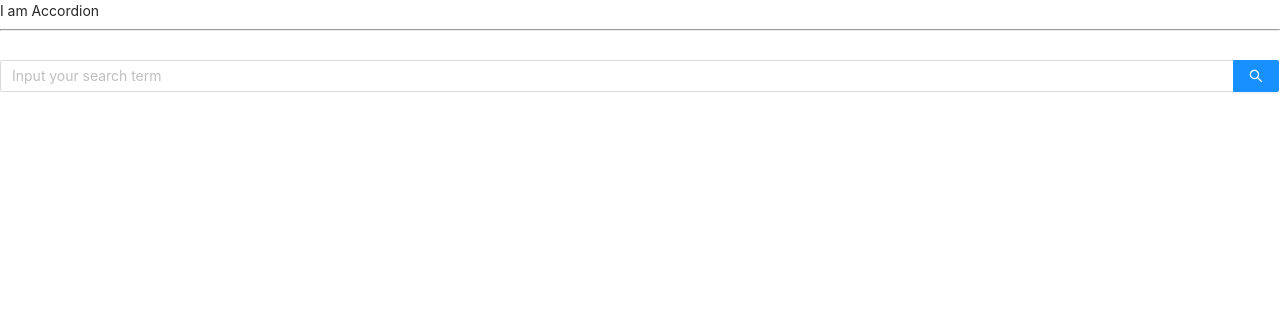
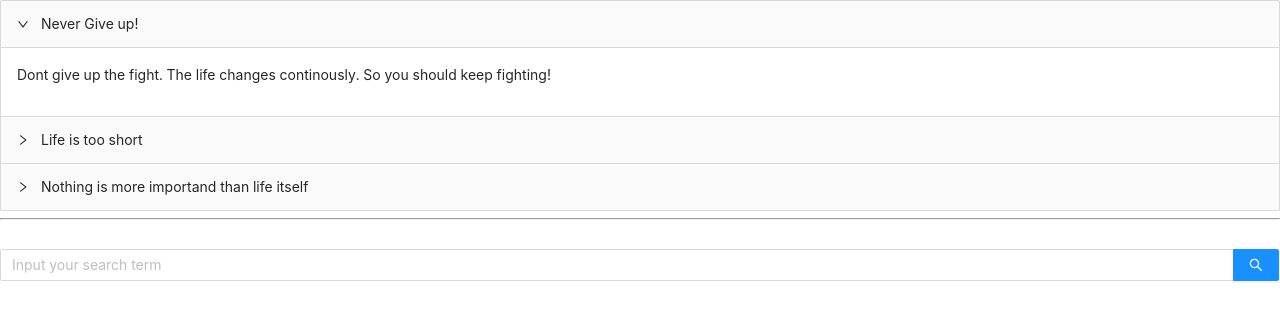
Before and after one commit to celalettin-turgut/widgets, a React (Create React App) app: page / in a window 1280 px wide. Shown: the top 320 px of the page. Built offline with nearby package versions, Linux system fonts and the light colour scheme.

Commit message:
Accordion component created

```diff
--- a/src/components/Accordion.js
+++ b/src/components/Accordion.js
@@ -1,8 +1,34 @@
-import React from "react";
+import React, { useState } from "react";
+import { Collapse } from "antd";
 import "antd/dist/antd.css"; // or 'antd/dist/antd.less'
+const { Panel } = Collapse;
 
-const Accordion = () => {
-  return <div>I am Accordion</div>;
+const Accordion = ({ data }) => {
+  const [activeIndex, setActiveIndex] = useState(1);
+  function callback(key) {
+    console.log(key);
+    setActiveIndex(key);
+  }
+
+  const renderedItems = data.map((element, index) => {
+    return (
+      <Panel header={element.title} key={index + 1}>
+        <p>{element.text}</p>
+      </Panel>
+    );
+  });
+
+  return (
+    <div>
+      <Collapse
+        accordion
+        activeKey={activeIndex}
+        onChange={(key) => callback(key)}
+      >
+        {renderedItems}
+      </Collapse>
+    </div>
+  );
 };
 
 export default Accordion;
```
